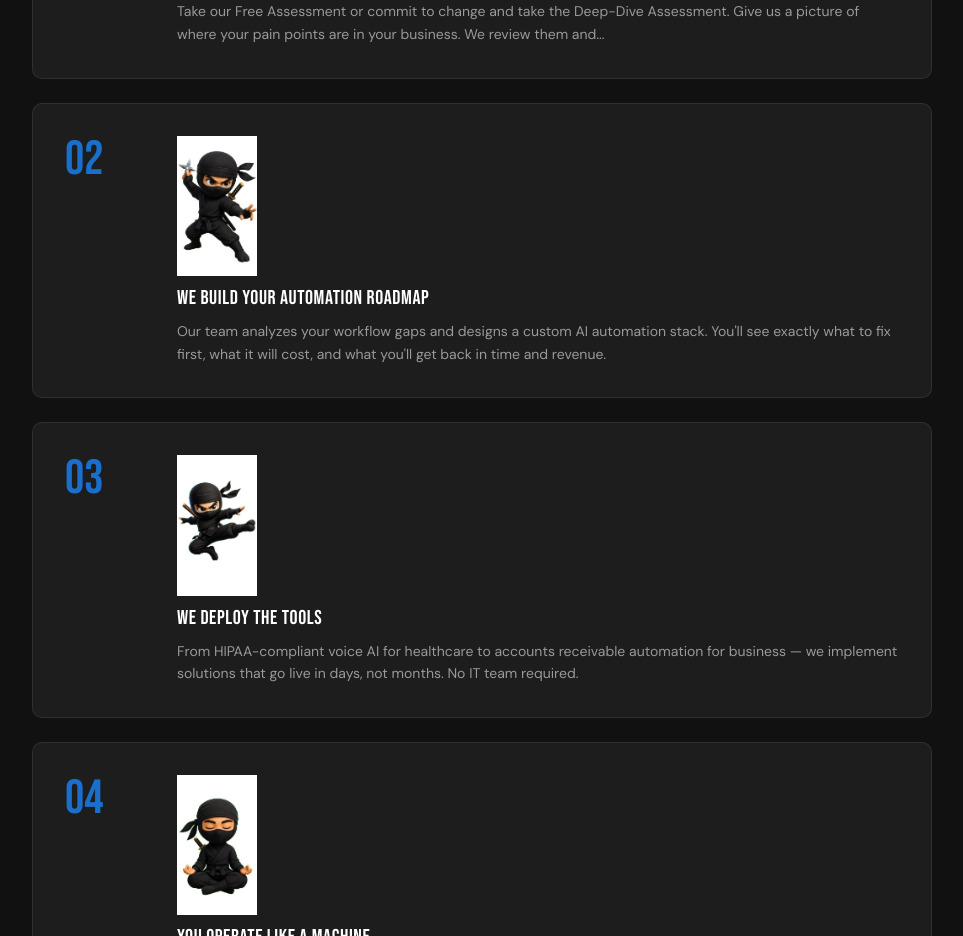
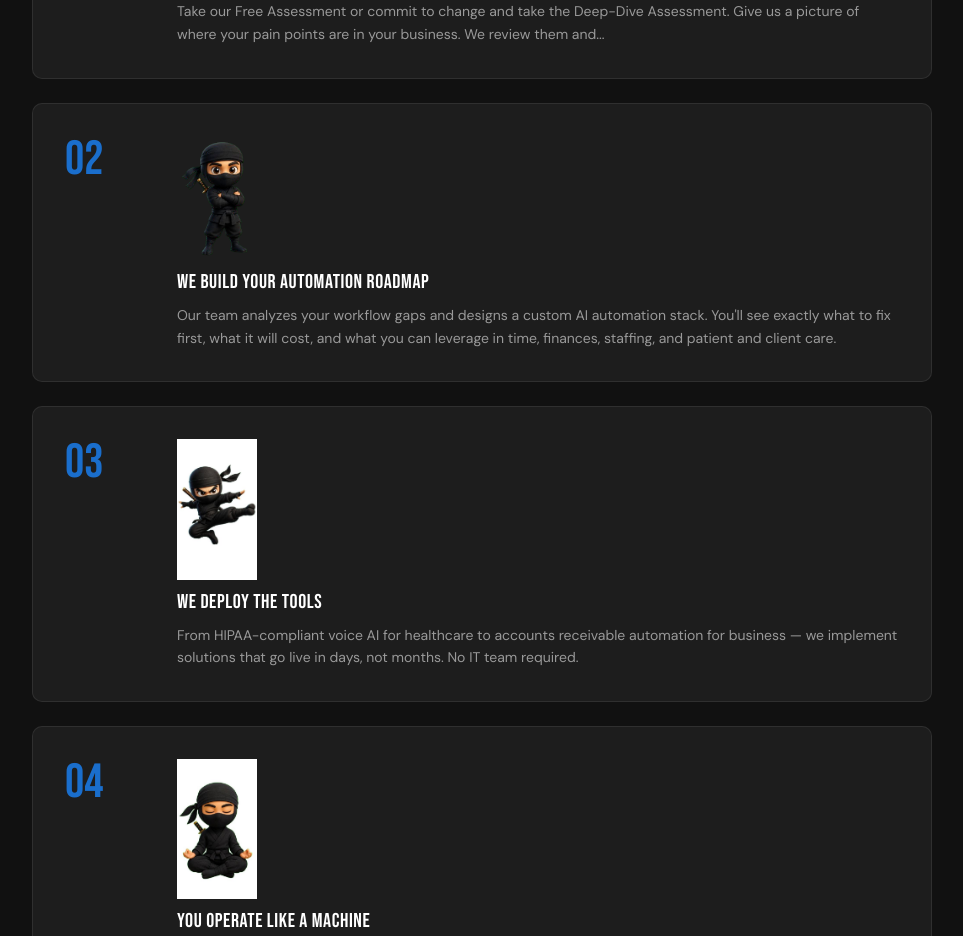
Before and after one commit to Agent-Artemis/enhanced-ops-ninja, a Next.js app: page / in a window 1280 px wide. Shown: the part 2100-3036 px from the top of the page, without its empty margins (158-1121 px from the left). Built offline with nearby package versions, Linux system fonts and the light colour scheme.

Commit message:
Fix step 02 ninja image and update copy

```diff
--- a/src/components/marketing/MarketingWorks.tsx
+++ b/src/components/marketing/MarketingWorks.tsx
@@ -21,9 +21,9 @@ export function MarketingWorks() {
         />
         <Step
           num="02"
-          image={<Image src="/step-02-ninja.png" alt="Ninja with star" width={80} height={80} />}
+          image={<Image src="/Ninja_Transparent.png" alt="Ninja with star" width={80} height={80} />}
           title="WE BUILD YOUR AUTOMATION ROADMAP"
-          body="Our team analyzes your workflow gaps and designs a custom AI automation stack. You'll see exactly what to fix first, what it will cost, and what you'll get back in time and revenue."
+          body="Our team analyzes your workflow gaps and designs a custom AI automation stack. You'll see exactly what to fix first, what it will cost, and what you can leverage in time, finances, staffing, and patient and client care."
         />
         <Step
           num="03"
```
